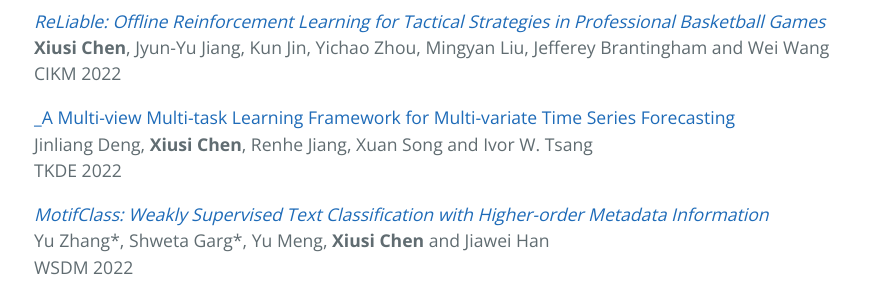
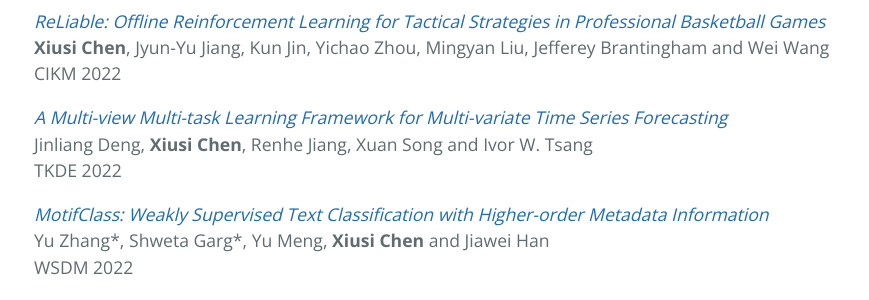
Before and after one commit to xiusic/xiusic.github.io, a Jekyll site: the page built from index.md, in a window 1280 px wide and 900 px high, scrolled down 1631 px. Shown: the part 155-455 px from the top of the window, without its empty margins (190-1059 px from the left). Built offline with Jekyll 4.4.1, drawn with Linux system fonts in a browser that asks for light colours; our own code applies the rules of GitHub Pages for plain Markdown files.

```diff
--- a/index.md
+++ b/index.md
@@ -64,7 +64,7 @@ CIKM 2022
 **Xiusi Chen**, Jyun-Yu Jiang, Kun Jin, Yichao Zhou, Mingyan Liu, Jefferey Brantingham and Wei Wang
 CIKM 2022
 
-[_A Multi-view Multi-task Learning Framework for Multi-variate Time Series Forecasting ](https://arxiv.org/pdf/2109.01657.pdf)
+[_A Multi-view Multi-task Learning Framework for Multi-variate Time Series Forecasting_](https://arxiv.org/pdf/2109.01657.pdf)
 Jinliang Deng, **Xiusi Chen**, Renhe Jiang, Xuan Song and Ivor W. Tsang
 TKDE 2022
 
```
